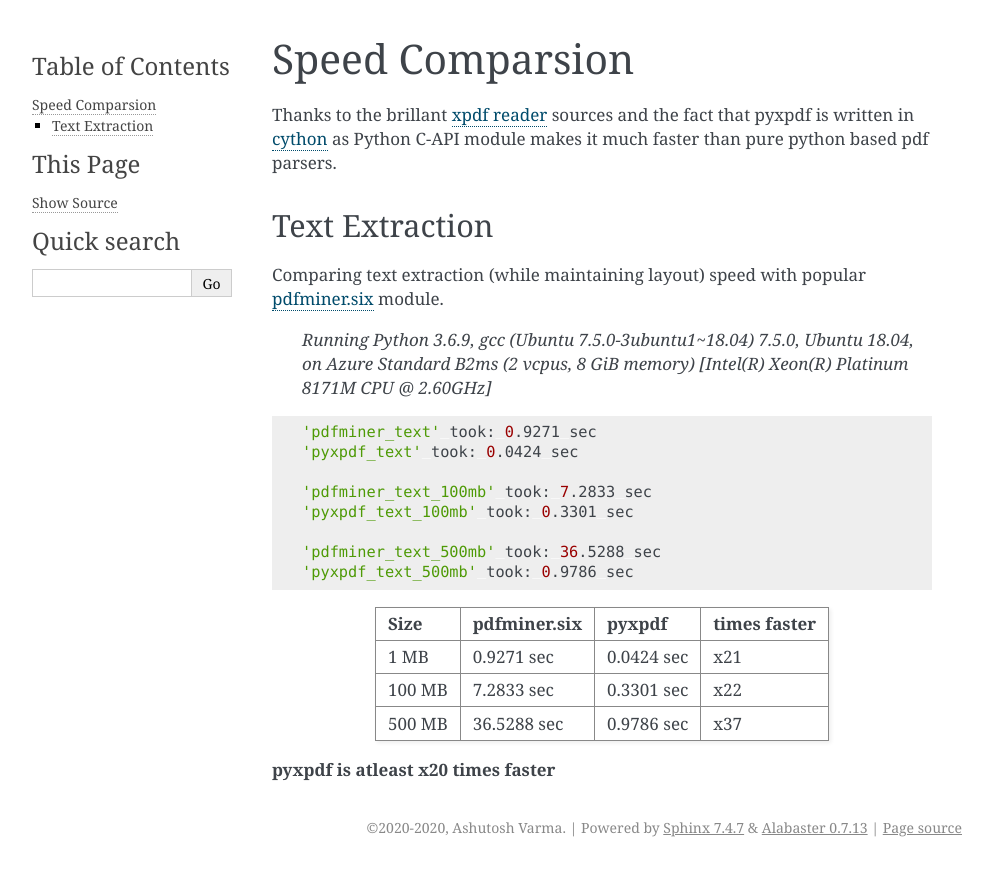
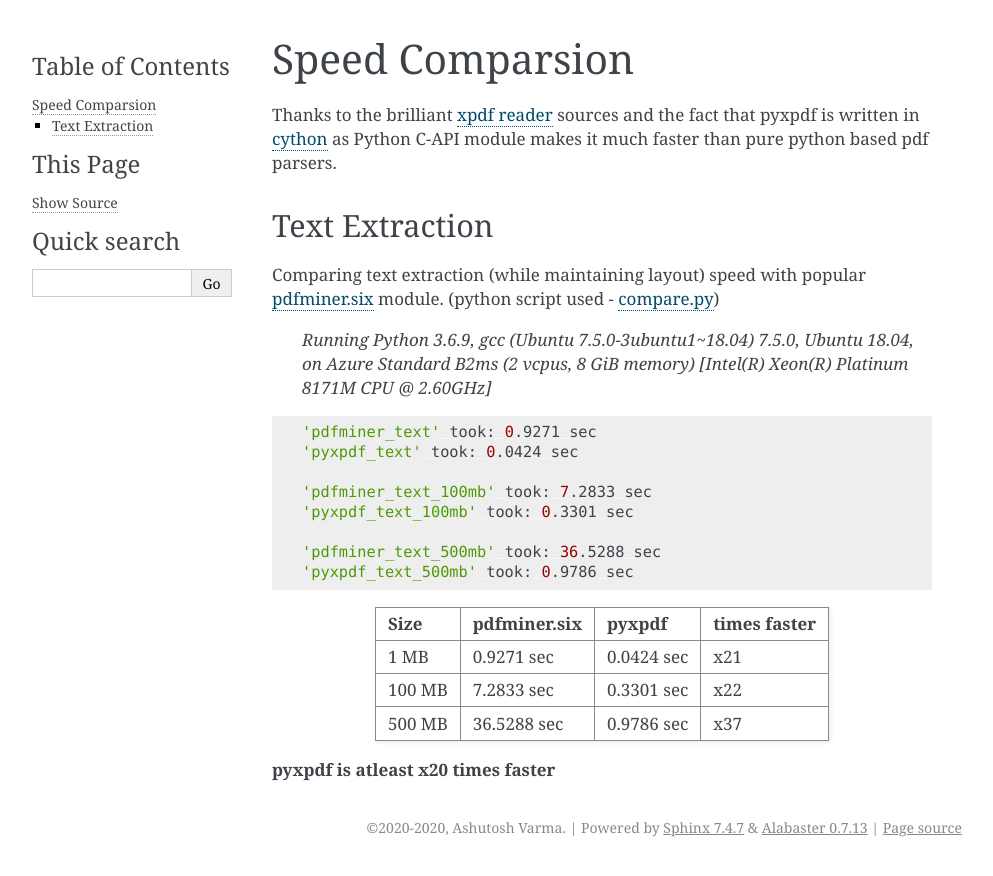
Before and after one commit to ashutoshvarma/pyxpdf, a Sphinx documentation site: the page built from docs/compare.rst, in a window 1280 px wide. Shown: the top 876 px of the page, without its empty margins (148-1141 px from the left). Built offline with Sphinx 7.4.7, drawn with Linux system fonts in a browser that asks for light colours.

Commit message:
fix typos and missing links

```diff
--- a/docs/compare.rst
+++ b/docs/compare.rst
@@ -1,6 +1,6 @@
 Speed Comparsion
 ================
-Thanks to the brillant `xpdf reader`_ sources and the fact that pyxpdf is
+Thanks to the brilliant `xpdf reader`_ sources and the fact that pyxpdf is
 written in `cython`_ as Python C-API module makes it much faster than pure
 python based pdf parsers.
 
@@ -8,7 +8,7 @@
 ---------------
 
 Comparing text extraction (while maintaining layout) speed with popular
-`pdfminer.six`_ module.
+`pdfminer.six`_ module. (python script used - compare.py_)
 
     `Running Python 3.6.9, gcc (Ubuntu 7.5.0-3ubuntu1~18.04) 7.5.0,
     Ubuntu 18.04,
@@ -40,3 +40,4 @@
 .. _cython: https://cython.org/
 .. _xpdf reader: https://www.xpdfreader.com/about.html
 .. _pdfminer.six: https://pdfminersix.readthedocs.io/en/latest/
+.. _compare.py: https://github.com/ashutoshvarma/pyxpdf/blob/master/benchmark/compare.py
```
